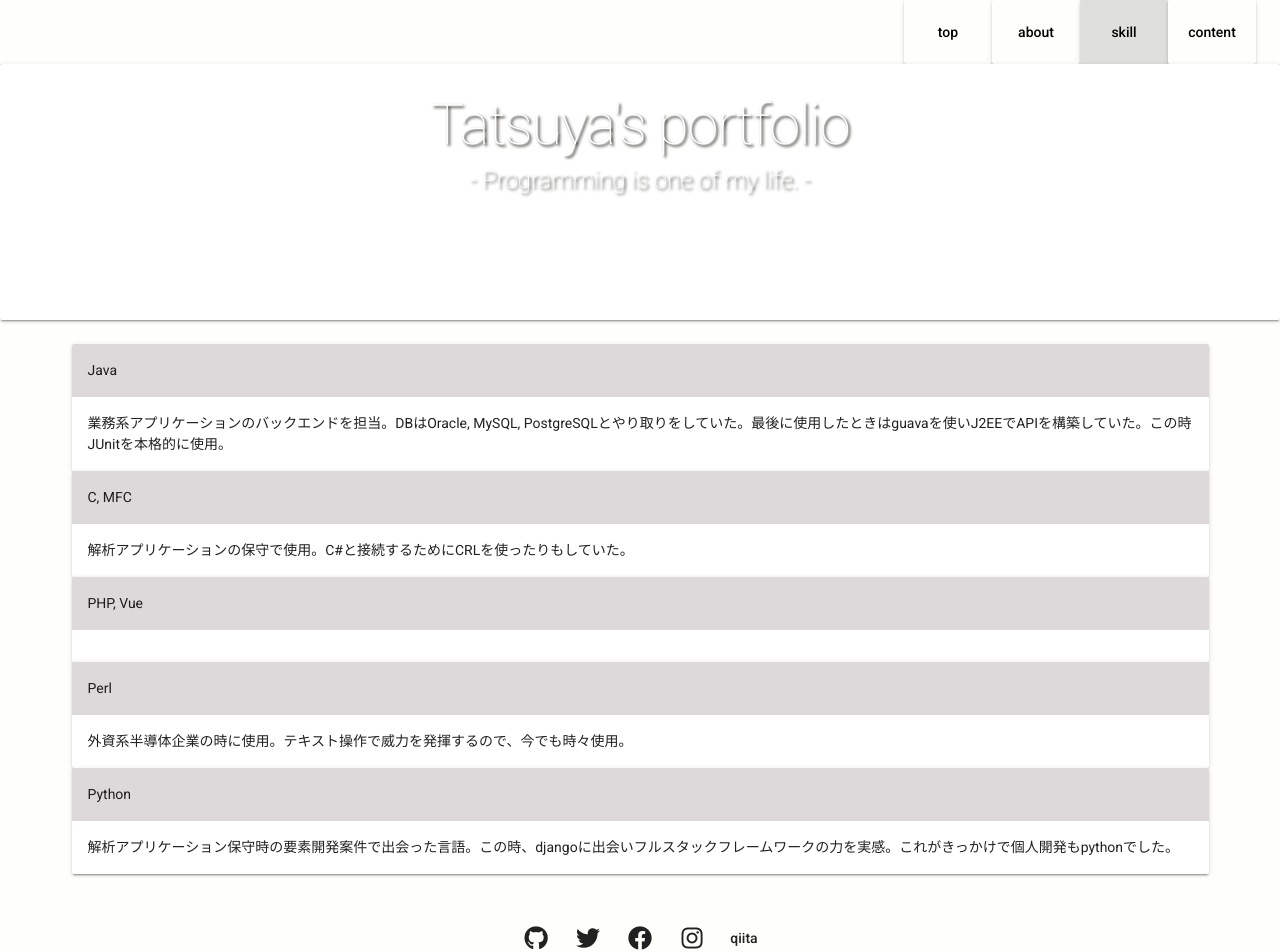
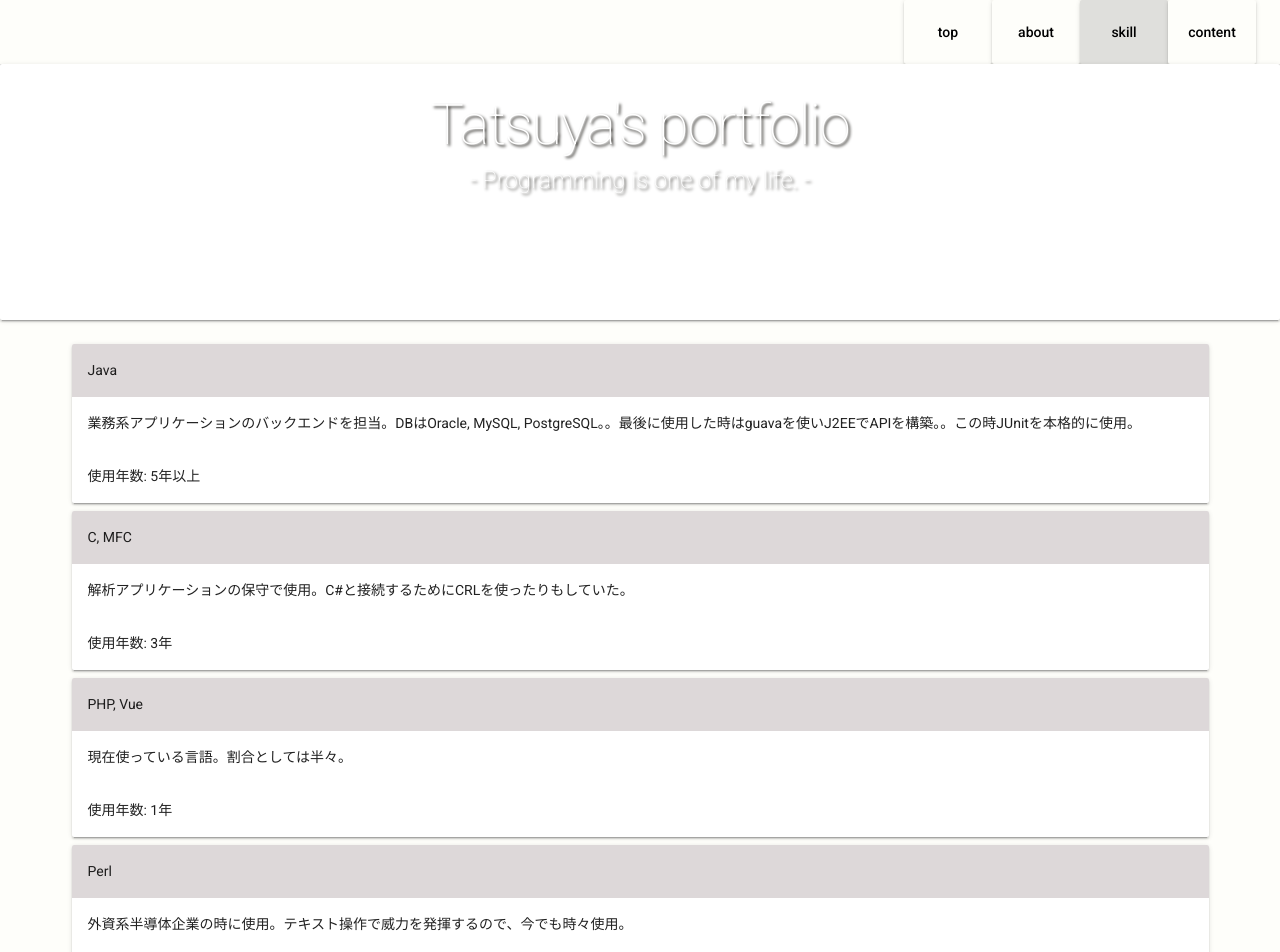
Before and after one commit to hondasports/mysite, a Vue app: page /#/skill in a window 1280 px wide. Shown: the top 952 px of the page. Built offline with nearby package versions, Linux system fonts and the light colour scheme.

Commit message:
added title.

```diff
--- a/public/index.html
+++ b/public/index.html
@@ -5,7 +5,7 @@
     <meta http-equiv="X-UA-Compatible" content="IE=edge">
     <meta name="viewport" content="width=device-width,initial-scale=1.0">
     <link rel="icon" href="<%= BASE_URL %>favicon.ico">
-    <title>lp</title>
+    <title>Tatsuya's portfolio</title>
     <link rel="stylesheet" href="https://fonts.googleapis.com/css?family=Roboto:100,300,400,500,700,900">
     <link rel="stylesheet" href="https://use.fontawesome.com/releases/v5.2.0/css/all.css" integrity="sha384-hWVjflwFxL6sNzntih27bfxkr27PmbbK/iSvJ+a4+0owXq79v+lsFkW54bOGbiDQ" crossorigin="anonymous">
   </head>
--- a/src/main.js
+++ b/src/main.js
@@ -1,11 +1,22 @@
 import Vue from 'vue'
+import VueAnalytics from 'vue-analytics'
 import './plugins/vuetify'
 import App from './App.vue'
 import router from './router'
 
 Vue.config.productionTip = false
 
+Vue.use(VueAnalytics, {
+    id: 'UA-46163064-4'
+});
+
 new Vue({
     router,
     render: h => h(App)
 }).$mount('#app')
+
+router.afterEach((to, from) => {
+    if (to.meta && to.meta.title) {
+      document.title = to.meta.title
+    }
+})
--- a/src/router.js
+++ b/src/router.js
@@ -10,25 +10,29 @@ export default new Router({
     routes: [{
             path: '/',
             name: 'index',
-            component: index
+            component: index,
+            meta: { title: "Tatsuya's portfolio" }
         },
         {
             path: '/about',
             name: 'about',
             component: () =>
-                import ( /* webpackChunkName: "about" */ './views/About.vue')
+                import ( /* webpackChunkName: "about" */ './views/About.vue'),
+            meta: { title: 'about' }
         },
         {
             path: '/skill',
             name: 'skill',
             component: () =>
-                import ( /* webpackChunkName: "about" */ './views/Skill.vue')
+                import ( /* webpackChunkName: "skill" */ './views/Skill.vue'),
+            meta: { title: 'skill' }
         },
         {
             path: '/content',
             name: 'content',
             component: () =>
-                import ( /* webpackChunkName: "about" */ './views/Content.vue')
+                import ( /* webpackChunkName: "content" */ './views/Content.vue'),
+            meta: { title: 'content' }
         }
     ]
 })
--- a/src/views/Content.vue
+++ b/src/views/Content.vue
@@ -1,6 +1,48 @@
 <template>
   <v-layout>
     <v-flex>
+      <v-card v-for="(content, index) in contents" class="mb-2">
+        <v-card-title class="secondary">
+          {{ content.title }}
+        </v-card-title>
+        <v-card-text>
+          <div>
+            {{ content.desc }}
+          </div>
+          <div>
+            <v-btn :href="content.link" flat small>open link</v-btn>
+          </div>
+        </v-card-text>
+      </v-card>
     </v-flex>
   </v-layout>
 </template>
+
+<script>
+
+export default {
+  name: 'App',
+  components: {
+  },
+  data () {
+    return {
+      contents: [
+        {
+          title: 'ニコカレ - ニコニコカレンダー',
+          desc: '友人の仕事がきっかけで作成したアプリ。メンテナンスをサボっていたため削除された。リンクは過去に残っていた紹介ページ。',
+          link: 'http://applion.jp/iphone/app/633386996/'
+        },
+        {
+          title: 'Bun-chan-bot',
+          desc: 'ラズパイを使いたいというのと、日中部屋を留守にするのでモニタリングするために作成。',
+          link: 'https://twitter.com/bun_chan_bot'
+        }
+      ]
+    }
+  }
+}
+
+</script>
+
+<style lang="scss">
+</style>
--- a/src/views/Skill.vue
+++ b/src/views/Skill.vue
@@ -1,12 +1,15 @@
 <template>
   <v-layout>
     <v-flex>
-      <v-card v-for="(skill, index) in skills">
+      <v-card v-for="(skill, index) in skills" class="mb-2">
         <v-card-title class="secondary">
           {{ skill.lang }}
         </v-card-title>
         <v-card-text>
           {{ skill.desc }}
+        </v-card-text>
+        <v-card-text>
+          使用年数: {{ skill.span }}
         </v-card-text>
       </v-card>
     </v-flex>
@@ -24,28 +27,28 @@ export default {
       skills: [
         {
           lang: 'Java',
-          span: '',
-          desc: '業務系アプリケーションのバックエンドを担当。DBはOracle, MySQL, PostgreSQLとやり取りをしていた。最後に使用したときはguavaを使いJ2EEでAPIを構築していた。この時JUnitを本格的に使用。'
+          span: '5年以上',
+          desc: '業務系アプリケーションのバックエンドを担当。DBはOracle, MySQL, PostgreSQL。。最後に使用した時はguavaを使いJ2EEでAPIを構築。。この時JUnitを本格的に使用。'
         },
         {
           lang: 'C, MFC',
-          span: '',
+          span: '3年',
           desc: '解析アプリケーションの保守で使用。C#と接続するためにCRLを使ったりもしていた。'
         },
         {
           lang: 'PHP, Vue',
-          span: '現在使っている言語。割合としては半々。',
-          desc: ''
+          span: '1年',
+          desc: '現在使っている言語。割合としては半々。'
         },
         {
           lang: 'Perl',
-          span: '',
+          span: '5年以上',
           desc: '外資系半導体企業の時に使用。テキスト操作で威力を発揮するので、今でも時々使用。',
         },
         {
           lang: 'Python',
-          span: '',
-          desc: '解析アプリケーション保守時の要素開発案件で出会った言語。この時、djangoに出会いフルスタックフレームワークの力を実感。これがきっかけで個人開発もpythonでした。'
+          span: '1年 (個人開発も含む)',
+          desc: '解析アプリケーション保守時の要素開発案件で使用。djangoを使いWebAPIのプロトタイプを作成。これがきっかけで個人開発のtwitter botはpythonで作成。'
         }
       ]
     }
```
